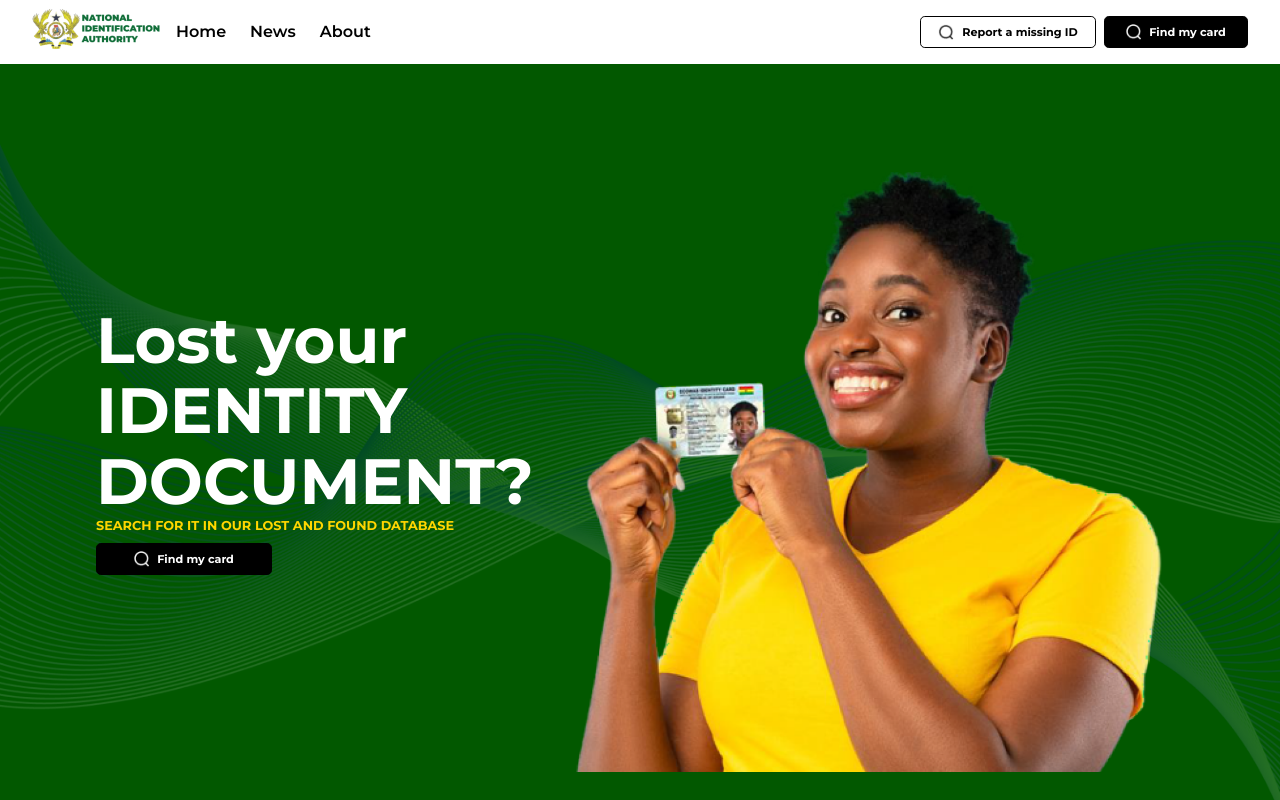
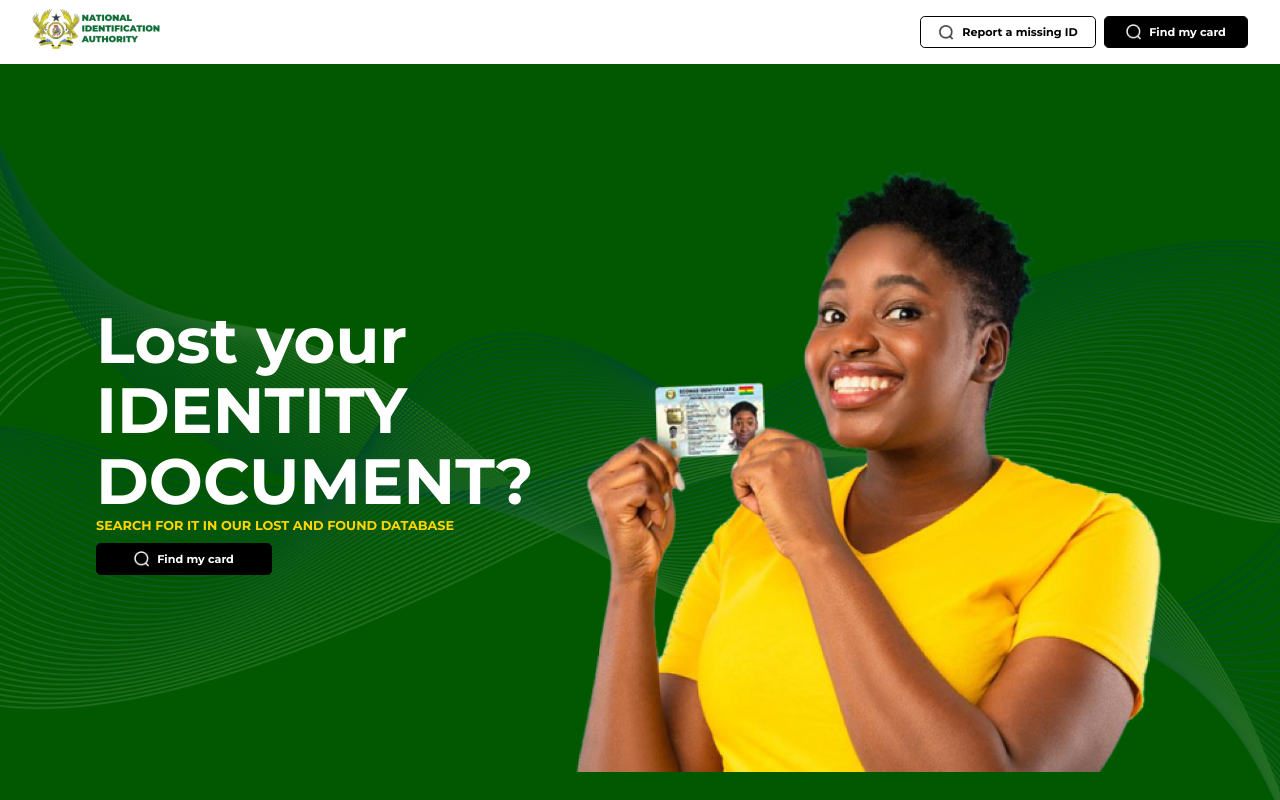
Before and after one commit to cyklonehateka1/GH_Card_Finder_Client, a React (Vite) app: page / in a window 1280 px wide. Built offline with nearby package versions, Linux system fonts and the light colour scheme.

Commit message:
Fix routing

```diff
--- a/src/pages/home/Home.tsx
+++ b/src/pages/home/Home.tsx
@@ -26,11 +26,6 @@ const Home = () => {
           <Link to="/">
             <Logo src={nia_logo} alt="company logo" />
           </Link>
-          <NavContainer>
-            <MenuLink to="/about">Home</MenuLink>
-            <MenuLink to="/products">News</MenuLink>
-            <MenuLink to="/contact">About</MenuLink>
-          </NavContainer>
         </NavLeft>
 
         <Right>
@@ -93,21 +88,8 @@ const NavLeft = styled.div`
   margin-left: 2rem;
 `;
 
-const NavContainer = styled.div`
-  display: flex;
-  gap: 0.5rem;
-  font-family: "Montserrat", sans-serif;
-`;
-
 const Logo = styled.img`
   margin-right: 1rem;
-`;
-
-const MenuLink = styled(Link)`
-  margin-right: 1rem;
-  color: black;
-  text-decoration: none;
-  font-weight: 600;
 `;
 
 const Right = styled.div`
```
Also changed, not shown: vercel.json (added).
